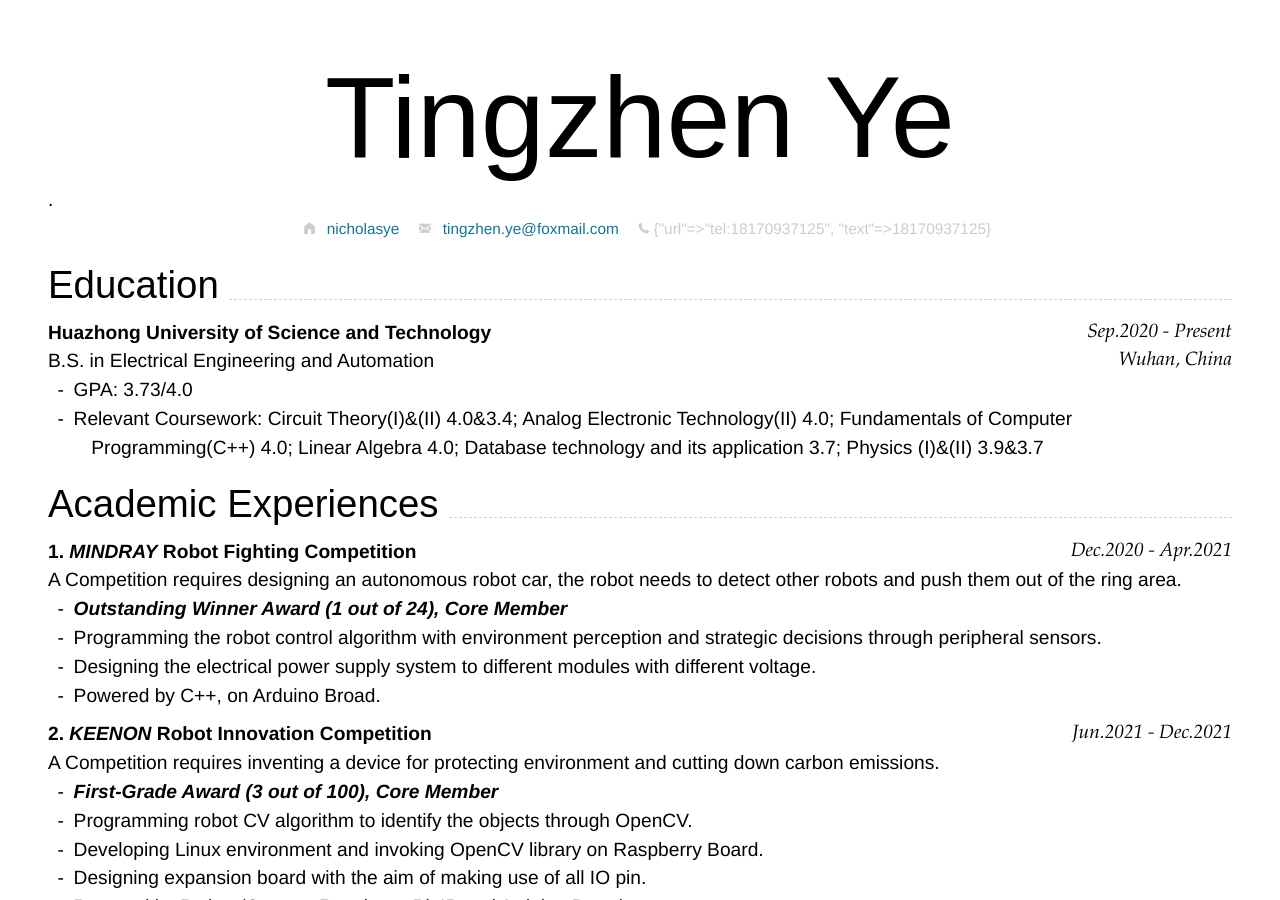
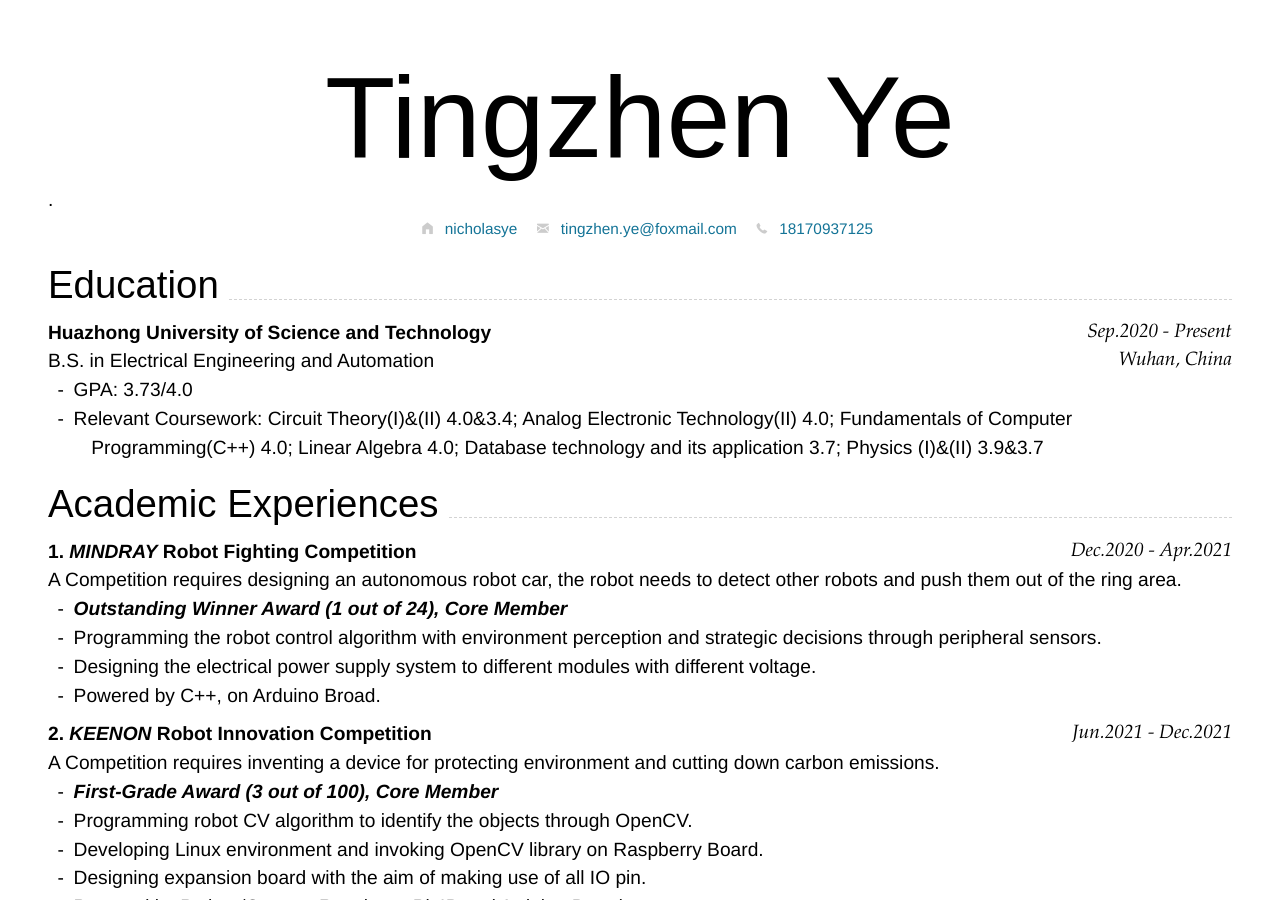
Before and after one commit to NicholasYe/NicholasYe_CV, a Jekyll site: the page built from index.md, in a window 1280 px wide and 900 px high. Built offline with Jekyll 4.4.1, drawn with Linux system fonts in a browser that asks for light colours; nearby versions of some CDN libraries.

Commit message:
Update cv-contact.html

```diff
--- a/_includes/cv-contact.html
+++ b/_includes/cv-contact.html
@@ -12,7 +12,7 @@
 
     {% if page.phone %}
     <i class="fi-telephone" style="margin-left:1em"></i>
-    {{ page.phone }}
+    <a href="{{ page.phone.url }}" style="margin-left:0.5em">{{ page.phone.text }}</a>
     {% endif %}
 
 </div>
```
